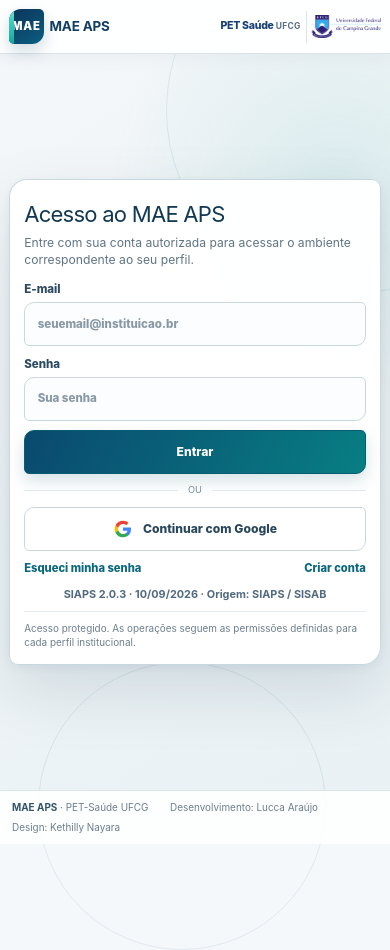
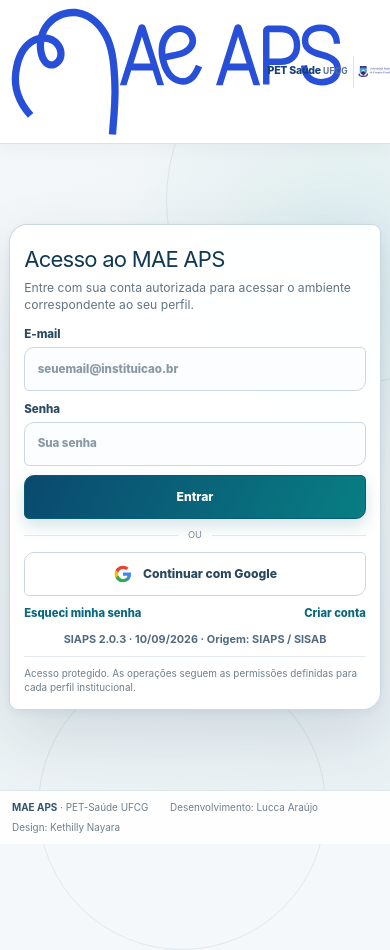
Before and after one commit to petsaudemonitoramento-dev/dashboard-v3, a Next.js app: page /entrar in a window 390 px wide. Built offline with nearby package versions, Linux system fonts and the light colour scheme.

Commit message:
feat(auth): use designer MAE APS SVGs in responsive login

```diff
--- a/src/components/auth/auth-shell.tsx
+++ b/src/components/auth/auth-shell.tsx
@@ -11,6 +11,7 @@ import {
 } from "lucide-react";
 
 import { SystemStatus } from "@/components/auth/system-status";
+import { AuthIntroSession } from "@/components/auth/auth-intro-session";
 
 const assuranceItems = [
   { label: "Privacidade orientada à LGPD", icon: ShieldCheck },
@@ -34,14 +35,19 @@ export function AuthShell({
 }) {
   return (
     <div className="auth-portal">
+      <AuthIntroSession />
       <header className="auth-portal-header">
         <Link href="/entrar" className="auth-portal-brand" aria-label="MAE APS">
-          <span className="auth-portal-mark" aria-hidden="true">
-            <i />
-            <b>MAE</b>
-          </span>
+          <Image
+            className="auth-portal-logo"
+            src="/brands/mae-aps-horizontal-azul.svg"
+            alt=""
+            width={1610}
+            height={635}
+            priority
+            unoptimized
+          />
           <span className="auth-brand-copy">
-            <strong>MAE APS</strong>
             <small>Monitoramento, Atenção e Estratégia na APS</small>
           </span>
         </Link>
@@ -66,6 +72,15 @@ export function AuthShell({
         <section className="auth-portal-context" aria-labelledby="auth-product-title">
           <div className="auth-context-glow" aria-hidden="true" />
           <div className="auth-context-grid" aria-hidden="true" />
+          <div className="auth-hero-identity" aria-hidden="true">
+            <Image
+              src="/brands/mae-aps-simbolo-branco.svg"
+              alt=""
+              width={684}
+              height={910}
+              unoptimized
+            />
+          </div>
 
           <div className="auth-context-content">
             <span className="auth-context-kicker">
```
